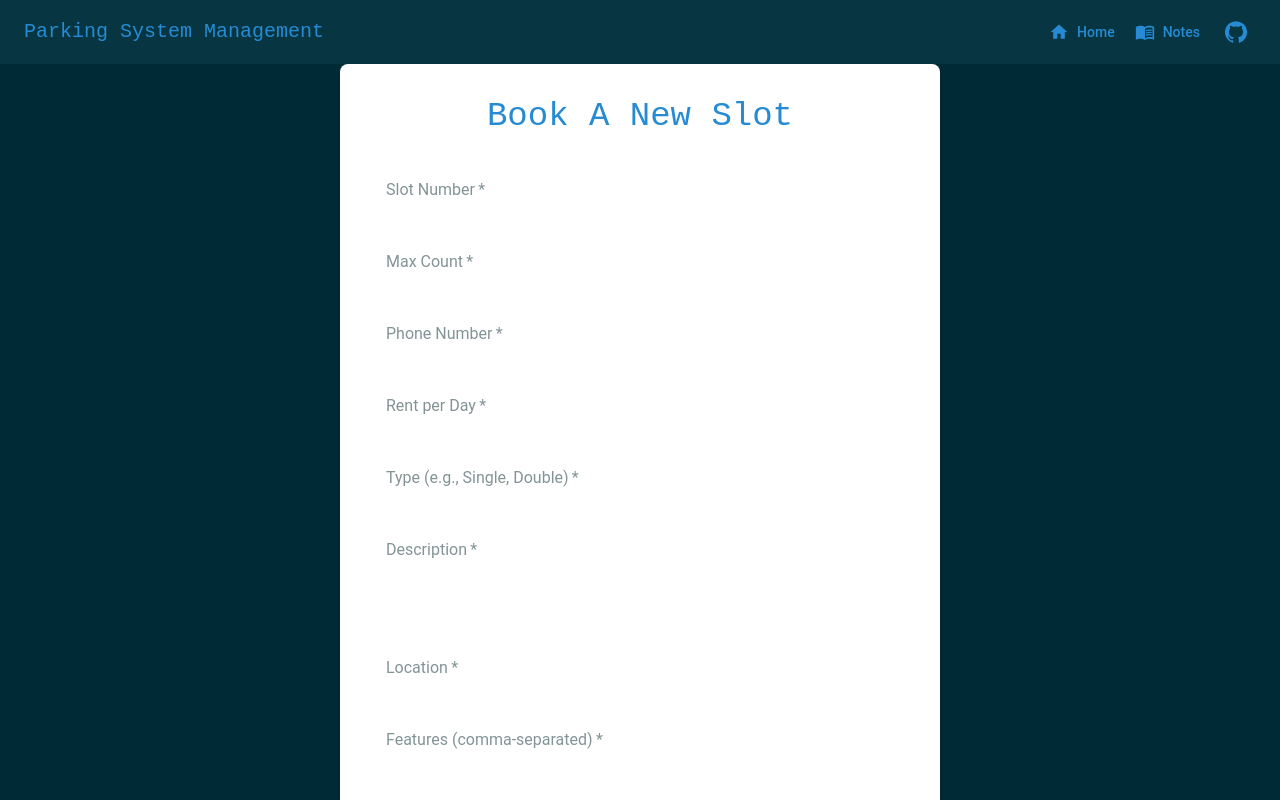
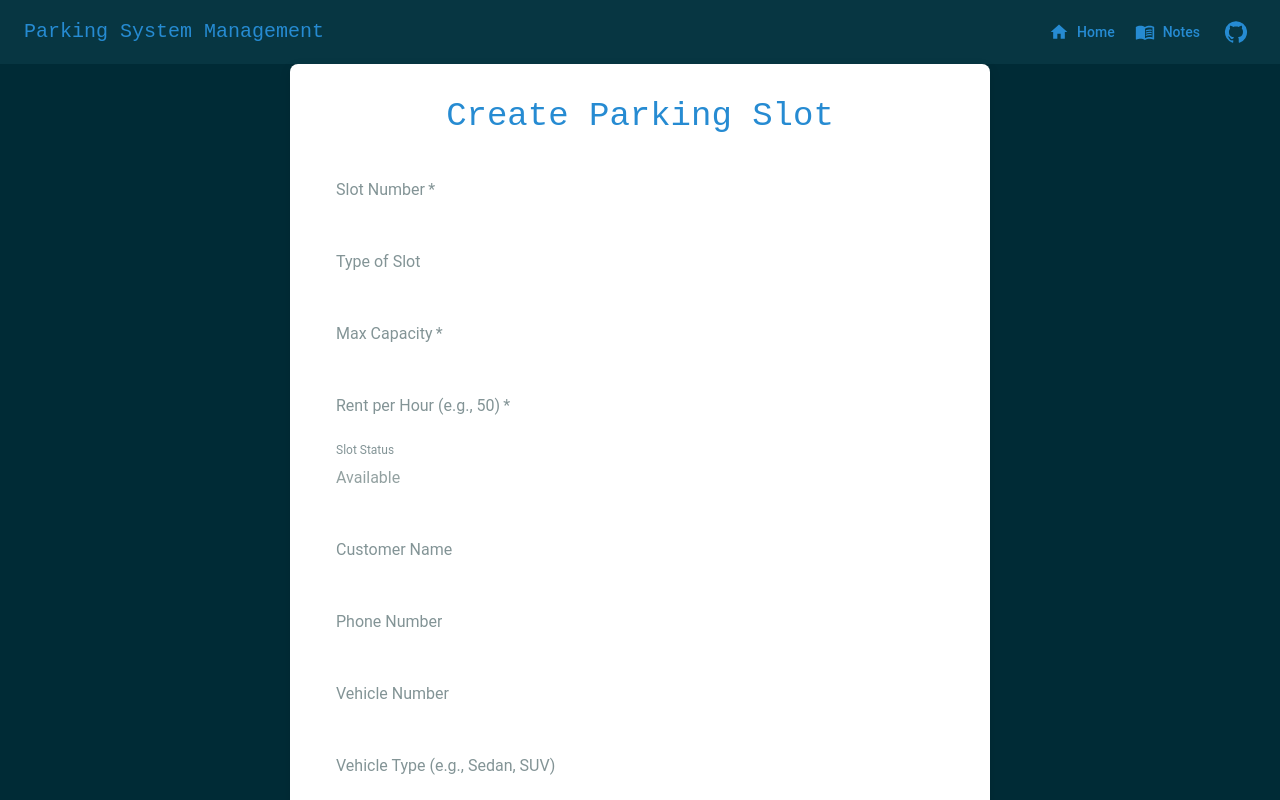
Before and after one commit to alibha04/parkingSystem, a React (Create React App) app in the folder frontEnd/client/: page /createSlotList in a window 1280 px wide. Shown: the top 800 px of the page. Built offline with nearby package versions, Linux system fonts and the light colour scheme.

Commit message:
slot created

```diff
--- a/frontEnd/client/src/App.js
+++ b/frontEnd/client/src/App.js
@@ -3,6 +3,7 @@ import { Route, Routes } from 'react-router-dom'; // No need to import Router an
 import { ThemeProvider } from '@mui/material/styles';
 import { CssBaseline, Box } from '@mui/material';
 import solarizedDarkTheme from './theme/solarizedDarkTheme' ;
+
 import CreateSlot from './components/CreateSlot';
 
 import Navbar from './components/Navbar';
--- a/frontEnd/client/src/components/CreateSlot.js
+++ b/frontEnd/client/src/components/CreateSlot.js
@@ -1,3 +1,239 @@
+// import React, { useState } from 'react';
+// import { useNavigate } from 'react-router-dom';
+// import {
+//   Box,
+//   TextField,
+//   Typography,
+//   Button,
+//   Snackbar,
+//   Alert
+// } from '@mui/material';
+// import axios from 'axios';
+
+// const CreateSlot = () => {
+//   const navigate = useNavigate();
+//   const [slot, setSlot] = useState({
+//     name: '',
+//     maxcount: '',
+//     phonenumber: '',
+//     rentperhour: '',
+//     type: '',
+//     description: '',
+//     location: '',
+//     features: '',
+//   });
+
+//   const [notification, setNotification] = useState({
+//     open: false,
+//     message: '',
+//     severity: '',
+//   });
+
+//   const handleChange = (e) => {
+//     setSlot({ ...slot, [e.target.name]: e.target.value });
+//   };
+
+//   const handleSubmit = async (e) => {
+//     e.preventDefault();
+//     try {
+//       // Send POST request
+//       await axios.post('http://localhost:5000/Slots', {
+//         ...slot,
+//         features: slot.features.split(',').map((item) => item.trim()),
+//       });
+
+//       // Show success notification
+//       setNotification({
+//         open: true,
+//         message: 'Slot Booked successfully!',
+//         severity: 'success',
+//       });
+
+//       // Clear the form and redirect to home after a short delay
+//       setSlot({
+//         name: '',
+//         maxcount: '',
+//         phonenumber: '',
+//         rentperhour: '',
+//         type: '',
+//         description: '',
+//         location: '',
+//         features: '',
+//       });
+//       setTimeout(() => navigate('/'), 1500);
+//     } catch (error) {
+//       console.error('Error in Booking Slot:', error);
+
+//       // Show error notification
+//       setNotification({
+//         open: true,
+//         message: 'Failed to book slot Please try again!',
+//         severity: 'error',
+//       });
+//     }
+//   };
+
+//   const handleCancel = () => {
+//     navigate('/'); // Navigate back to home
+//   };
+
+//   const handleCloseNotification = () => {
+//     setNotification({ ...notification, open: false });
+//   };
+
+//   return (
+//     <Box
+//       sx={{
+//         maxWidth: 600,
+//         margin: 'auto',
+//         padding: 4,
+//         borderRadius: 2,
+//         boxShadow: '0px 4px 12px rgba(0, 0, 0, 0.1)',
+//         backgroundColor: 'white',
+//       }}
+//     >
+//       <Typography
+//         variant="h4"
+//         component="h1"
+//         textAlign="center"
+//         mb={3}
+//         color="primary"
+//       >
+//         Book A New Slot
+//       </Typography>
+
+//       <form onSubmit={handleSubmit}>
+//         <TextField
+//           fullWidth
+//           label="Slot Number"
+//           name="name"
+//           variant="outlined"
+//           value={slot.name}
+//           onChange={handleChange}
+//           required
+//           sx={{ mb: 2 }}
+//         />
+//         <TextField
+//           fullWidth
+//           label="Max Count"
+//           name="maxcount"
+//           variant="outlined"
+//           value={slot.maxcount}
+//           onChange={handleChange}
+//           required
+//           type="number"
+//           sx={{ mb: 2 }}
+//         />
+//         <TextField
+//           fullWidth
+//           label="Phone Number"
+//           name="phonenumber"
+//           variant="outlined"
+//           value={slot.phonenumber}
+//           onChange={handleChange}
+//           required
+//           sx={{ mb: 2 }}
+//         />
+//         <TextField
+//           fullWidth
+//           label="Rent per Day"
+//           name="rentperday"
+//           variant="outlined"
+//           value={slot.rentperday}
+//           onChange={handleChange}
+//           required
+//           type="number"
+//           sx={{ mb: 2 }}
+//         />
+//         <TextField
+//           fullWidth
+//           label="Type (e.g., Single, Double)"
+//           name="type"
+//           variant="outlined"
+//           value={slot.type}
+//           onChange={handleChange}
+//           required
+//           sx={{ mb: 2 }}
+//         />
+//         <TextField
+//           fullWidth
+//           label="Description"
+//           name="description"
+//           variant="outlined"
+//           value={slot.description}
+//           onChange={handleChange}
+//           required
+//           multiline
+//           rows={3}
+//           sx={{ mb: 2 }}
+//         />
+//         <TextField
+//           fullWidth
+//           label="Location"
+//           name="location"
+//           variant="outlined"
+//           value={slot.location}
+//           onChange={handleChange}
+//           required
+//           sx={{ mb: 2 }}
+//         />
+//         <TextField
+//           fullWidth
+//           label="Features (comma-separated)"
+//           name="features"
+//           variant="outlined"
+//           value={slot.features}
+//           onChange={handleChange}
+//           required
+//           sx={{ mb: 2 }}
+//         />
+//         <Box
+//           sx={{
+//             display: 'flex',
+//             justifyContent: 'space-between',
+//             mt: 3,
+//           }}
+//         >
+//           <Button
+//             variant="contained"
+//             color="primary"
+//             type="submit"
+//             sx={{ width: '48%' }}
+//           >
+//             Create Slot
+//           </Button>
+//           <Button
+//             variant="outlined"
+//             color="secondary"
+//             onClick={handleCancel}
+//             sx={{ width: '48%' }}
+//           >
+//             Cancel
+//           </Button>
+//         </Box>
+//       </form>
+
+//       <Snackbar
+//         open={notification.open}
+//         autoHideDuration={3000}
+//         onClose={handleCloseNotification}
+//       >
+//         <Alert
+//           onClose={handleCloseNotification}
+//           severity={notification.severity}
+//           sx={{ width: '100%' }}
+//         >
+//           {notification.message}
+//         </Alert>
+//       </Snackbar>
+//     </Box>
+//   );
+// };
+
+// export default CreateSlot;
+
+
+
 import React, { useState } from 'react';
 import { useNavigate } from 'react-router-dom';
 import {
@@ -6,21 +242,31 @@ import {
   Typography,
   Button,
   Snackbar,
-  Alert
+  Alert,
+  MenuItem,
+  FormControl,
+  InputLabel,
+  Select,
 } from '@mui/material';
 import axios from 'axios';
 
 const CreateSlot = () => {
   const navigate = useNavigate();
+
   const [slot, setSlot] = useState({
-    name: '',
-    maxcount: '',
-    phonenumber: '',
-    rentperday: '',
+    slotNumber: '',
     type: '',
+    maxCapacity: '',
+    rentPerHour: '',
+    status: 'Available',
+    customerName: '',
+    phoneNumber: '',
+    vehicleNumber: '',
+    vehicleType: '',
+    location: '',
+    gpsCoordinates: '',
+    features: '',
     description: '',
-    location: '',
-    features: '',
   });
 
   const [notification, setNotification] = useState({
@@ -35,46 +281,52 @@ const CreateSlot = () => {
 
   const handleSubmit = async (e) => {
     e.preventDefault();
+
     try {
-      // Send POST request
-      await axios.post('http://localhost:5000/Slots', {
+      // Submit form data
+      await axios.post('http://localhost:5000/slots', {
         ...slot,
-        features: slot.features.split(',').map((item) => item.trim()),
+        features: slot.features.split(',').map((feature) => feature.trim()),
       });
 
-      // Show success notification
+      // Success notification
       setNotification({
         open: true,
-        message: 'Slot Booked successfully!',
+        message: 'Slot created successfully!',
         severity: 'success',
       });
 
-      // Clear the form and redirect to home after a short delay
+      // Clear form and redirect
       setSlot({
-        name: '',
-        maxcount: '',
-        phonenumber: '',
-        rentperday: '',
+        slotNumber: '',
         type: '',
+        maxCapacity: '',
+        rentPerHour: '',
+        status: 'Available',
+        customerName: '',
+        phoneNumber: '',
+        vehicleNumber: '',
+        vehicleType: '',
+        location: '',
+        gpsCoordinates: '',
+        features: '',
         description: '',
-        location: '',
-        features: '',
       });
+
       setTimeout(() => navigate('/'), 1500);
     } catch (error) {
-      console.error('Error in Booking Slot:', error);
+      console.error('Error creating slot:', error);
 
-      // Show error notification
       setNotification({
         open: true,
-        message: 'Failed to book slot Please try again!',
+        message: 'Failed to create slot. Please try again!',
         severity: 'error',
       });
     }
   };
 
   const handleCancel = () => {
-    navigate('/'); // Navigate back to home
+    navigate('/');
   };
 
   const handleCloseNotification = () => {
@@ -84,7 +336,7 @@ const CreateSlot = () => {
   return (
     <Box
       sx={{
-        maxWidth: 600,
+        maxWidth: 700,
         margin: 'auto',
         padding: 4,
         borderRadius: 2,
@@ -99,63 +351,146 @@ const CreateSlot = () => {
         mb={3}
         color="primary"
       >
-        Book A New Slot
+        Create Parking Slot
       </Typography>
 
       <form onSubmit={handleSubmit}>
+        {/* Slot Details */}
         <TextField
           fullWidth
           label="Slot Number"
-          name="name"
+          name="slotNumber"
           variant="outlined"
-          value={slot.name}
+          value={slot.slotNumber}
           onChange={handleChange}
           required
           sx={{ mb: 2 }}
         />
+
+        <FormControl fullWidth sx={{ mb: 2 }}>
+          <InputLabel>Type of Slot</InputLabel>
+          <Select
+            name="type"
+            value={slot.type}
+            onChange={handleChange}
+            required
+          >
+            <MenuItem value="Car">Car</MenuItem>
+            <MenuItem value="Bike">Bike</MenuItem>
+            <MenuItem value="Truck">Truck</MenuItem>
+            <MenuItem value="EV Charging">EV Charging</MenuItem>
+          </Select>
+        </FormControl>
+
         <TextField
           fullWidth
-          label="Max Count"
-          name="maxcount"
+          label="Max Capacity"
+          name="maxCapacity"
           variant="outlined"
-          value={slot.maxcount}
+          type="number"
+          value={slot.maxCapacity}
           onChange={handleChange}
           required
+          sx={{ mb: 2 }}
+        />
+
+        <TextField
+          fullWidth
+          label="Rent per Hour (e.g., 50)"
+          name="rentPerHour"
+          variant="outlined"
           type="number"
+          value={slot.rentPerHour}
+          onChange={handleChange}
+          required
+          sx={{ mb: 2 }}
+        />
+
+        <FormControl fullWidth sx={{ mb: 2 }}>
+          <InputLabel>Slot Status</InputLabel>
+          <Select
+            name="status"
+            value={slot.status}
+            onChange={handleChange}
+            required
+          >
+            <MenuItem value="Available">Available</MenuItem>
+            <MenuItem value="Occupied">Occupied</MenuItem>
+            <MenuItem value="Reserved">Reserved</MenuItem>
+          </Select>
+        </FormControl>
+
+        {/* Customer Details */}
+        <TextField
+          fullWidth
+          label="Customer Name"
+          name="customerName"
+          variant="outlined"
+          value={slot.customerName}
+          onChange={handleChange}
           sx={{ mb: 2 }}
         />
         <TextField
           fullWidth
           label="Phone Number"
-          name="phonenumber"
+          name="phoneNumber"
           variant="outlined"
-          value={slot.phonenumber}
+          value={slot.phoneNumber}
+          onChange={handleChange}
+          sx={{ mb: 2 }}
+        />
+        <TextField
+          fullWidth
+          label="Vehicle Number"
+          name="vehicleNumber"
+          variant="outlined"
+          value={slot.vehicleNumber}
+          onChange={handleChange}
+          sx={{ mb: 2 }}
+        />
+        <TextField
+          fullWidth
+          label="Vehicle Type (e.g., Sedan, SUV)"
+          name="vehicleType"
+          variant="outlined"
+          value={slot.vehicleType}
+          onChange={handleChange}
+          sx={{ mb: 2 }}
+        />
+
+        {/* Location Details */}
+        <TextField
+          fullWidth
+          label="Location/Area Name"
+          name="location"
+          variant="outlined"
+          value={slot.location}
           onChange={handleChange}
           required
           sx={{ mb: 2 }}
         />
+        {/* <TextField
+          fullWidth
+          label="GPS Coordinates "
+          name="gpsCoordinates"
+          variant="outlined"
+          value={slot.gpsCoordinates}
+          onChange={handleChange}
+          sx={{ mb: 2 }}
+        /> */}
+
+        {/* Additional Details
         <TextField
           fullWidth
-          label="Rent per Day"
-          name="rentperday"
+          label="Features (comma-separated)"
+          name="features"
           variant="outlined"
-          value={slot.rentperday}
-          onChange={handleChange}
-          required
-          type="number"
-          sx={{ mb: 2 }}
-        />
-        <TextField
-          fullWidth
-          label="Type (e.g., Single, Double)"
-          name="type"
-          variant="outlined"
-          value={slot.type}
+          value={slot.features}
           onChange={handleChange}
           required
           sx={{ mb: 2 }}
-        />
-        <TextField
+        /> */}
+        {/* <TextField
           fullWidth
           label="Description"
           name="description"
@@ -166,27 +501,9 @@ const CreateSlot = () => {
           multiline
           rows={3}
           sx={{ mb: 2 }}
-        />
-        <TextField
-          fullWidth
-          label="Location"
-          name="location"
-          variant="outlined"
-          value={slot.location}
-          onChange={handleChange}
-          required
-          sx={{ mb: 2 }}
-        />
-        <TextField
-          fullWidth
-          label="Features (comma-separated)"
-          name="features"
-          variant="outlined"
-          value={slot.features}
-          onChange={handleChange}
-          required
-          sx={{ mb: 2 }}
-        />
+        /> */}
+
+        {/* Buttons */}
         <Box
           sx={{
             display: 'flex',
@@ -200,7 +517,7 @@ const CreateSlot = () => {
             type="submit"
             sx={{ width: '48%' }}
           >
-            Create Slot
+            Save/Create Slot
           </Button>
           <Button
             variant="outlined"
```
